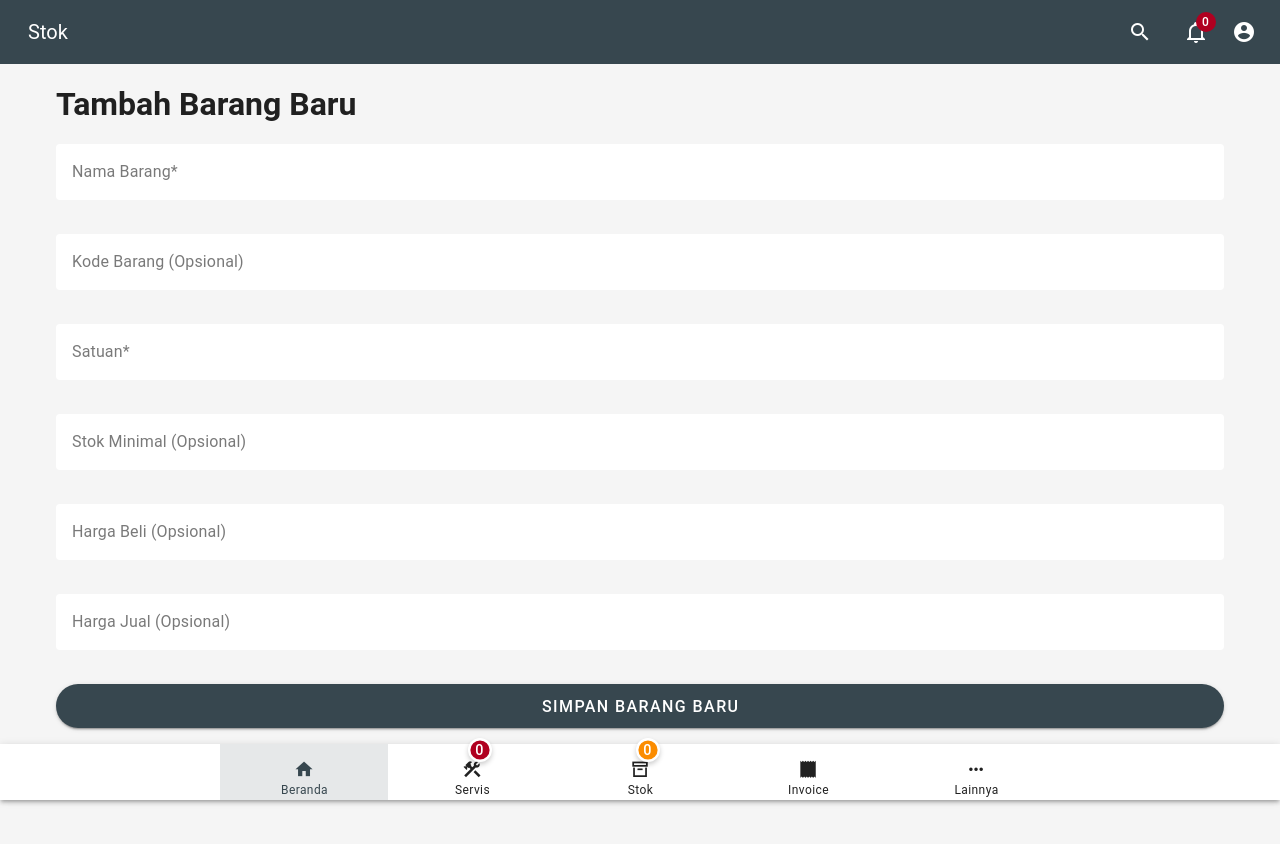
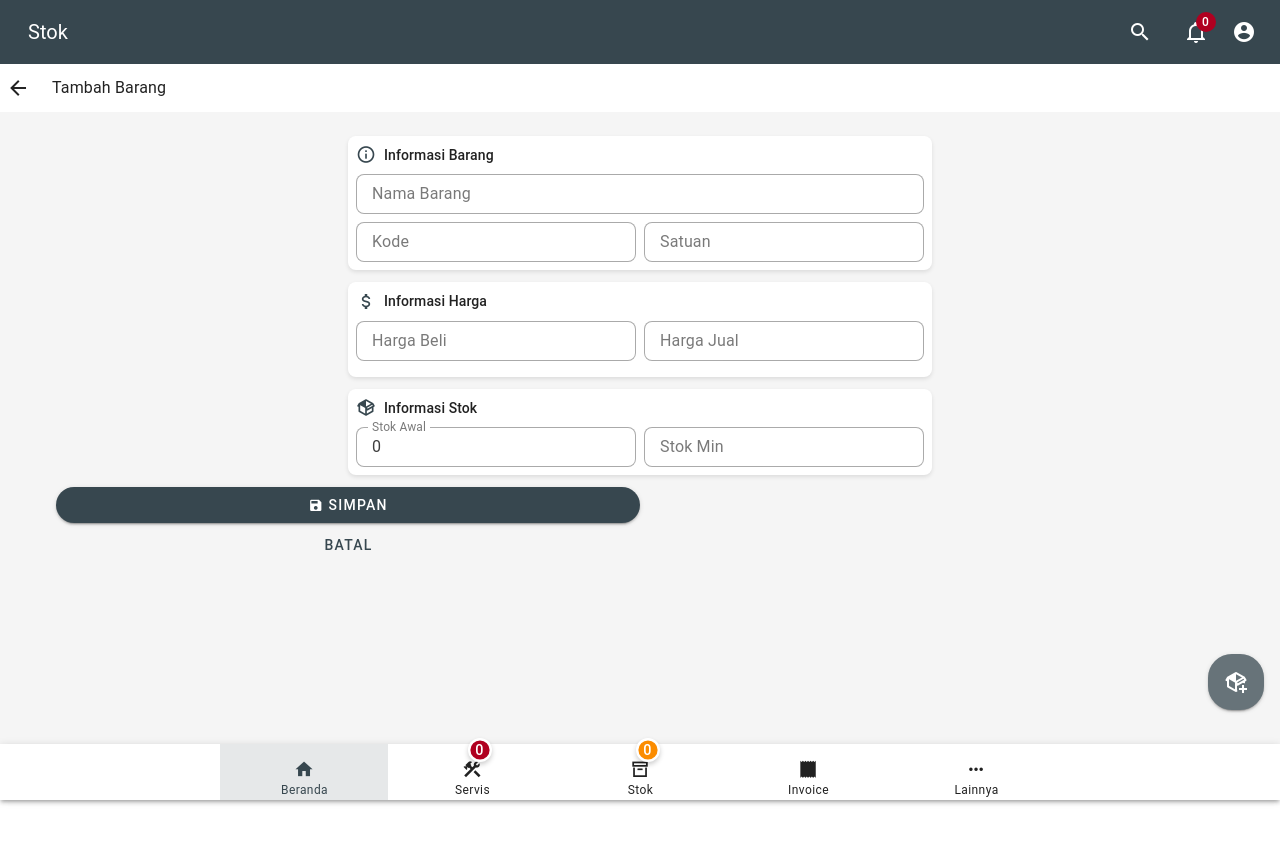
Before and after one commit to widiyanata/bengkel, a Vue app in the folder bengkelku-mobile/: page /stok/barang-baru in a window 1280 px wide. After the commit the page ends 800 px from the top, so only its background shows below. Built offline with nearby package versions, Linux system fonts and the light colour scheme.

Commit message:
optimize UI tambah barang

```diff
--- a/bengkelku-mobile/src/views/AddItemPage.vue
+++ b/bengkelku-mobile/src/views/AddItemPage.vue
@@ -1,49 +1,167 @@
 <template>
-  <v-container>
-    <h1 class="mb-4">Tambah Barang Baru</h1>
-    <v-form ref="form" @submit.prevent="saveItem"> <!-- Added submit prevention -->
-      <v-text-field v-model="itemData.nama" label="Nama Barang*" :rules="requiredRule" required variant="flat"
-        class="mb-3"></v-text-field>
+  <v-container class="pa-0">
+    <v-app-bar flat density="compact">
+      <v-btn icon="mdi-arrow-left" variant="text" density="compact" @click="goBack"></v-btn>
+      <v-app-bar-title class="text-subtitle-1">Tambah Barang</v-app-bar-title>
+    </v-app-bar>
 
-      <v-text-field v-model="itemData.kode" label="Kode Barang (Opsional)" :rules="itemCodeRule" variant="flat"
-        class="mb-3"></v-text-field> <!-- Apply itemCodeRule -->
+    <div class="form-wrapper mt-2 px-2">
+      <v-form ref="form" @submit.prevent="saveItem" class="form-container">
+        <!-- Basic Info -->
+        <v-card variant="flat" class="mb-3 pa-2">
+          <div class="d-flex align-center mb-2">
+            <v-icon size="small" color="primary" class="me-2">mdi-information-outline</v-icon>
+            <span class="text-subtitle-2">Informasi Barang</span>
+          </div>
 
-      <v-text-field v-model="itemData.satuan" label="Satuan*" :rules="requiredRule" required
-        placeholder="Contoh: Pcs, Ltr, Set, Box" variant="flat" class="mb-3"></v-text-field>
+          <v-text-field
+            v-model="itemData.nama"
+            label="Nama Barang"
+            :rules="requiredRule"
+            density="compact"
+            variant="outlined"
+            hide-details="auto"
+            class="mb-2"
+          ></v-text-field>
 
-      <v-text-field v-model.number="itemData.stokMinimal" label="Stok Minimal (Opsional)" type="number"
-        :rules="numberRule" variant="flat" class="mb-3"></v-text-field>
+          <div class="d-flex gap-2">
+            <v-text-field
+              v-model="itemData.kode"
+              label="Kode"
+              :rules="itemCodeRule"
+              density="compact"
+              variant="outlined"
+              hide-details="auto"
+              placeholder="OLI-001"
+            ></v-text-field>
 
-      <!-- Added Harga Beli field -->
-      <v-text-field v-model.number="itemData.hargaBeli" label="Harga Beli (Opsional)" type="number" prefix="Rp"
-        :rules="numberRule" variant="flat" class="mb-3"></v-text-field>
+            <v-text-field
+              v-model="itemData.satuan"
+              label="Satuan"
+              :rules="requiredRule"
+              density="compact"
+              variant="outlined"
+              hide-details="auto"
+              placeholder="Pcs"
+            ></v-text-field>
+          </div>
+        </v-card>
 
-      <v-text-field v-model.number="itemData.hargaJual" label="Harga Jual (Opsional)" type="number" prefix="Rp"
-        :rules="hargaJualRule" variant="flat" class="mb-3"></v-text-field> <!-- Apply new rule -->
+        <!-- Price Info -->
+        <v-card variant="flat" class="mb-3 pa-2">
+          <div class="d-flex align-center mb-2">
+            <v-icon size="small" color="primary" class="me-2">mdi-currency-usd</v-icon>
+            <span class="text-subtitle-2">Informasi Harga</span>
+          </div>
 
-      <v-btn color="primary" size="large" block type="submit" :loading="isSaving"> <!-- Changed click to type=submit -->
-        Simpan Barang Baru
-      </v-btn>
-      <v-btn variant="text" block class="mt-2" @click="goBack">
-        Batal
-      </v-btn>
-    </v-form>
+          <div class="d-flex gap-2 mb-2">
+            <v-text-field
+              v-model.number="itemData.hargaBeli"
+              label="Harga Beli"
+              type="number"
+              prefix="Rp"
+              :rules="numberRule"
+              density="compact"
+              variant="outlined"
+              hide-details="auto"
+            ></v-text-field>
 
-    <!-- Snackbar for Notifications -->
-    <v-snackbar v-model="snackbar" :timeout="3000" :color="snackbarColor" location="top right">
+            <v-text-field
+              v-model.number="itemData.hargaJual"
+              label="Harga Jual"
+              type="number"
+              prefix="Rp"
+              :rules="hargaJualRule"
+              density="compact"
+              variant="outlined"
+              hide-details="auto"
+            ></v-text-field>
+          </div>
+
+          <v-slide-y-transition>
+            <v-chip
+              v-if="showMarginInfo"
+              :color="marginColor"
+              size="small"
+              class="mb-1"
+            >
+              <template v-slot:prepend>
+                <v-icon size="x-small">{{ marginIcon }}</v-icon>
+              </template>
+              Margin {{ calculateMargin }}% ({{ formatCurrency(calculateProfit) }})
+            </v-chip>
+          </v-slide-y-transition>
+        </v-card>
+
+        <!-- Stock Info -->
+        <v-card variant="flat" class="mb-3 pa-2">
+          <div class="d-flex align-center mb-2">
+            <v-icon size="small" color="primary" class="me-2">mdi-package-variant</v-icon>
+            <span class="text-subtitle-2">Informasi Stok</span>
+          </div>
+
+          <div class="d-flex gap-2">
+            <v-text-field
+              v-model.number="itemData.stokAwal"
+              label="Stok Awal"
+              type="number"
+              :rules="numberRule"
+              density="compact"
+              variant="outlined"
+              hide-details="auto"
+            ></v-text-field>
+
+            <v-text-field
+              v-model.number="itemData.stokMinimal"
+              label="Stok Min"
+              type="number"
+              :rules="numberRule"
+              density="compact"
+              variant="outlined"
+              hide-details="auto"
+            ></v-text-field>
+          </div>
+        </v-card>
+
+        <!-- Action Buttons -->
+        <div class="action-buttons">
+          <v-btn
+            color="primary"
+            block
+            type="submit"
+            :loading="isSaving"
+            :disabled="isSaving"
+            class="mb-1"
+          >
+            <v-icon size="small" class="me-1">mdi-content-save</v-icon>
+            Simpan
+          </v-btn>
+
+          <v-btn
+            variant="text"
+            block
+            @click="goBack"
+            :disabled="isSaving"
+          >
+            Batal
+          </v-btn>
+        </div>
+      </v-form>
+    </div>
+
+    <v-snackbar
+      v-model="snackbar"
+      :color="snackbarColor"
+      location="top"
+      :timeout="2000"
+    >
       {{ snackbarText }}
-      <template v-slot:actions>
-        <v-btn color="white" variant="text" @click="snackbar = false">
-          Tutup
-        </v-btn>
-      </template>
     </v-snackbar>
-
   </v-container>
 </template>
 
 <script setup>
-import { ref, reactive } from "vue";
+import { ref, reactive, computed } from "vue";
 import { useRouter } from "vue-router";
 import { addItem, doesItemCodeExist } from "../stores/localStorage.js"; // Import functions
 
@@ -143,8 +261,90 @@ async function saveItem() {
 function goBack() {
   router.push('/stok');
 }
+
+// New computed properties for margin calculation
+const showMarginInfo = computed(() => {
+  return itemData.hargaBeli && itemData.hargaJual &&
+         Number(itemData.hargaBeli) > 0 && Number(itemData.hargaJual) > 0;
+});
+
+const calculateMargin = computed(() => {
+  if (!showMarginInfo.value) return 0;
+  const margin = ((itemData.hargaJual - itemData.hargaBeli) / itemData.hargaBeli) * 100;
+  return Math.round(margin);
+});
+
+const calculateProfit = computed(() => {
+  if (!showMarginInfo.value) return 0;
+  return itemData.hargaJual - itemData.hargaBeli;
+});
+
+const marginColor = computed(() => {
+  const margin = calculateMargin.value;
+  if (margin <= 0) return 'error';
+  if (margin < 10) return 'warning';
+  return 'success';
+});
+
+const marginIcon = computed(() => {
+  const margin = calculateMargin.value;
+  if (margin <= 0) return 'mdi-alert';
+  if (margin < 10) return 'mdi-alert-circle';
+  return 'mdi-check-circle';
+});
+
+// Helper function for currency formatting
+function formatCurrency(value) {
+  return new Intl.NumberFormat('id-ID', {
+    style: 'currency',
+    currency: 'IDR',
+    minimumFractionDigits: 0,
+    maximumFractionDigits: 0
+  }).format(value);
+}
 </script>
 
 <style scoped>
-/* Add specific styles if needed */
+.form-wrapper {
+  max-width: 600px;
+  margin: 0 auto;
+  padding-bottom: 120px;
+}
+
+.gap-2 {
+  gap: 8px;
+}
+
+:deep(.v-field) {
+  border-radius: 8px !important;
+}
+
+:deep(.v-card) {
+  border: 1px solid rgb(var(--v-theme-outline));
+  border-radius: 8px;
+}
+
+.action-buttons {
+  /* position: fixed;
+  bottom: 0;
+  left: 0;
+  right: 0; */
+  /* padding: 12px;
+  background: rgb(var(--v-theme-background));
+  z-index: 99;
+  box-shadow: 0 -1px 4px rgba(0,0,0,0.1); */
+}
+
+@media (min-width: 600px) {
+  .action-buttons {
+    max-width: 600px;
+    left: 50%;
+    transform: translateX(-50%);
+  }
+
+  .form-wrapper {
+    padding: 16px;
+    padding-bottom: 120px;
+  }
+}
 </style>
```
